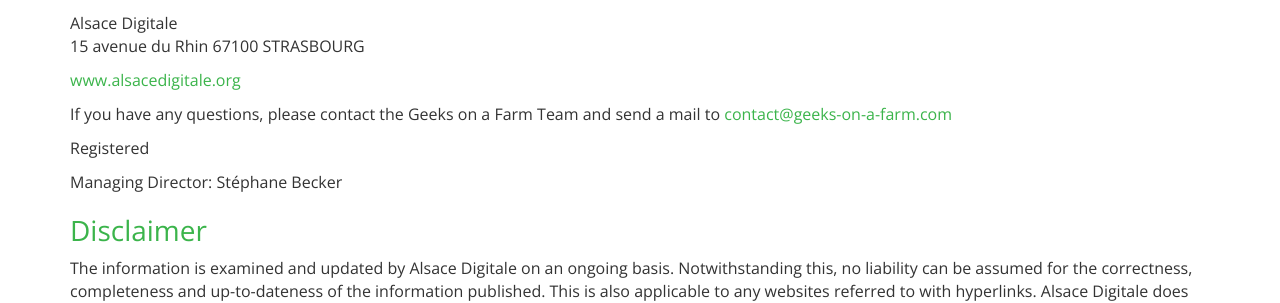
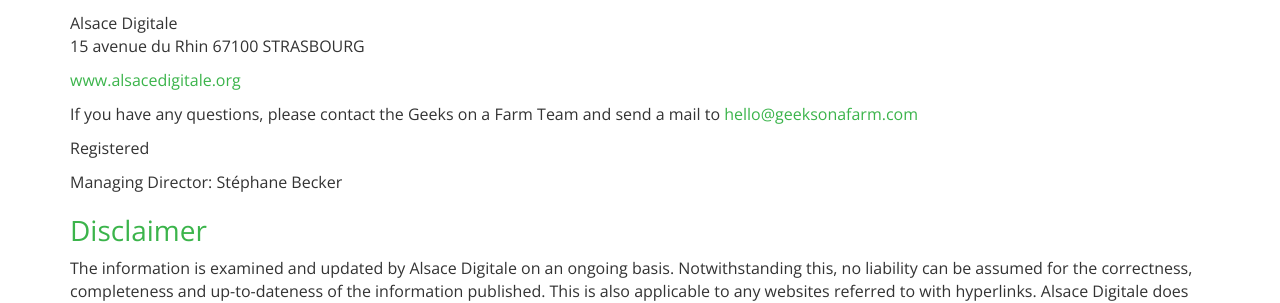
Before and after one commit to AlsaceDigitale/geeksonafarm_2015, a Jekyll site: the page built from imprint.html, in a window 1280 px wide and 900 px high, scrolled down 538 px. Shown: the part 157-460 px from the top of the window. Built offline with Jekyll 4.4.1, drawn with Linux system fonts in a browser that asks for light colours; nearby versions of some CDN libraries; comment, search, counter and statistics services are not loaded.

Commit message:
better email address

```diff
--- a/about.html
+++ b/about.html
@@ -20,7 +20,7 @@
         </p>
         <h3>I'm coming by train/plane/boat how can I come to the venue?</h3>
         <p>
-          We'll arrange carpooling from the main train stations and airports around the venue, just contact us via <a href="https://twitter.com/geeksonafarm">Twitter</a>, <a href="https://www.facebook.com/geeksonafarm">Facebook</a> or <a href="mailto:contact@geeks-on-a-farm.com">email</a> and we’ll help you arrange a hassle- and stress free journey to our venue.
+          We'll arrange carpooling from the main train stations and airports around the venue, just contact us via <a href="https://twitter.com/geeksonafarm">Twitter</a>, <a href="https://www.facebook.com/geeksonafarm">Facebook</a> or <a href="mailto:hello@geeksonafarm.com">email</a> and we’ll help you arrange a hassle- and stress free journey to our venue.
           Geeks On A Farm (GOAF) is a conference format for everyone who is passionate about entrepreneurships, startups, technology, design, and making the world a better place. We aim to “Bring Together Entrepreneurs from Germany and France” to network and to have a great time together. The event will be held in the Schloss Ortenberg, Germany on May 28 to 30, 2015.
         </p>
         <!-- <div align="center"><iframe src="http://www.slideshare.net/slideshow/embed_code/34847837?rel=0" width="597" height="486" frameborder="0" marginwidth="0" marginheight="0" scrolling="no" style="border:1px solid #CCC; border-width:1px 1px 0; margin-bottom:5px; max-width: 100%;" allowfullscreen> </iframe></div> -->
--- a/imprint.html
+++ b/imprint.html
@@ -18,7 +18,7 @@
     <p>Alsace Digitale<br>
     15 avenue du Rhin 67100 STRASBOURG</p>
     <p><a href="http://www.alsacedigitale.org">www.alsacedigitale.org</a></p>
-    <p>If you have any questions, please contact the Geeks on a Farm Team and send a mail to <a href="mailto:contact@geeks-on-a-farm.com">contact@geeks-on-a-farm.com</a></p>
+    <p>If you have any questions, please contact the Geeks on a Farm Team and send a mail to <a href="mailto:hello@geeksonafarm.com">hello@geeksonafarm.com</a></p>
     <p>Registered</p>
     <p>Managing Director: Stéphane Becker</p>
     <h3>Disclaimer</h3>
```
